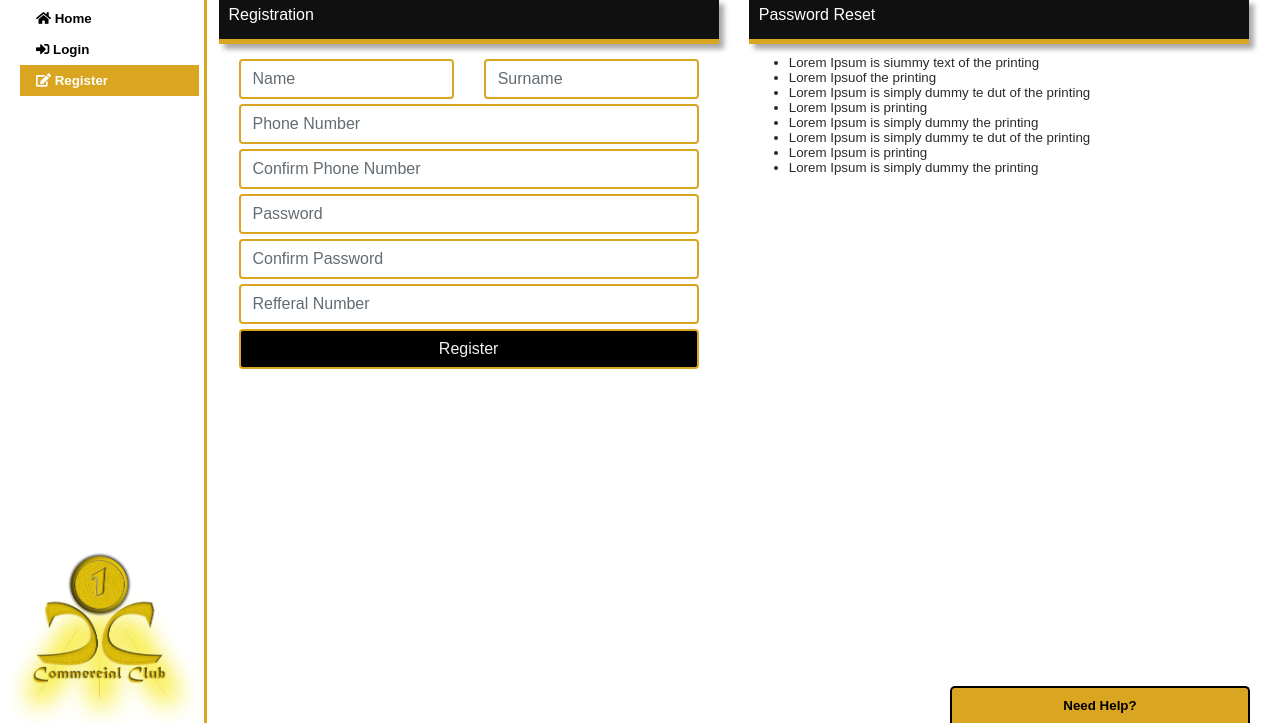
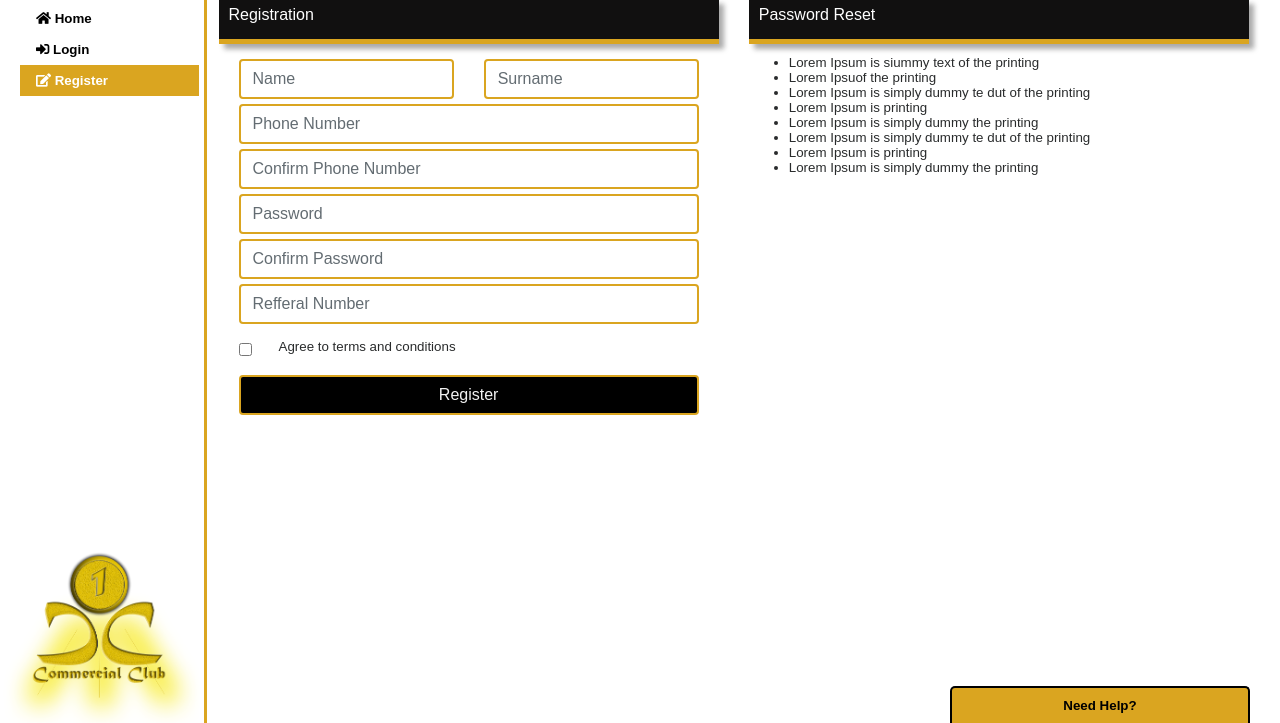
Before and after one commit to iamfortunedube/commercial-club, a PHP site: page /register.php in a window 1280 px wide. Shown: the part 77-800 px from the top of the page. Run offline with PHP 8.4, Linux system fonts and the light colour scheme; some libraries are stand-ins or nearby versions.

Commit message:
checkbox

```diff
--- a/inc/registerContent.php
+++ b/inc/registerContent.php
@@ -29,8 +29,19 @@
                     <?php echo "<span style='color:red'>".@$errCpassword."</span>";?>
 
                     <input class="form-control" require type="text" name="refferalNo" placeholder="Refferal Number"/>
-					<?php echo "<span style='color:red'>".@$errRefferal."</span>";?>
+					<?php echo "<span style='color:red'>".@$errRefferal."</span>";?></br>
 
+                    <div class="form-group" class="form-control">
+                    <div class="form-check">
+                    <input class="form-check-input" type="checkbox" value="" id="invalidCheck" required <style="background-color: rgb(218,165,32);";>
+                <label class="form-check-label" for="invalidCheck">
+                     Agree to terms and conditions
+                  </label>
+                   <div class="invalid-feedback">
+                    You must agree before submitting.
+              </div>
+             </div>
+             </div>
 
                     <input style="width:100%;" class="btn button-gold" require type="submit" name="submit"value="Register"/>
                     <?php echo "<span style='color:red'>".@$errMessage."</span>";?>
```
